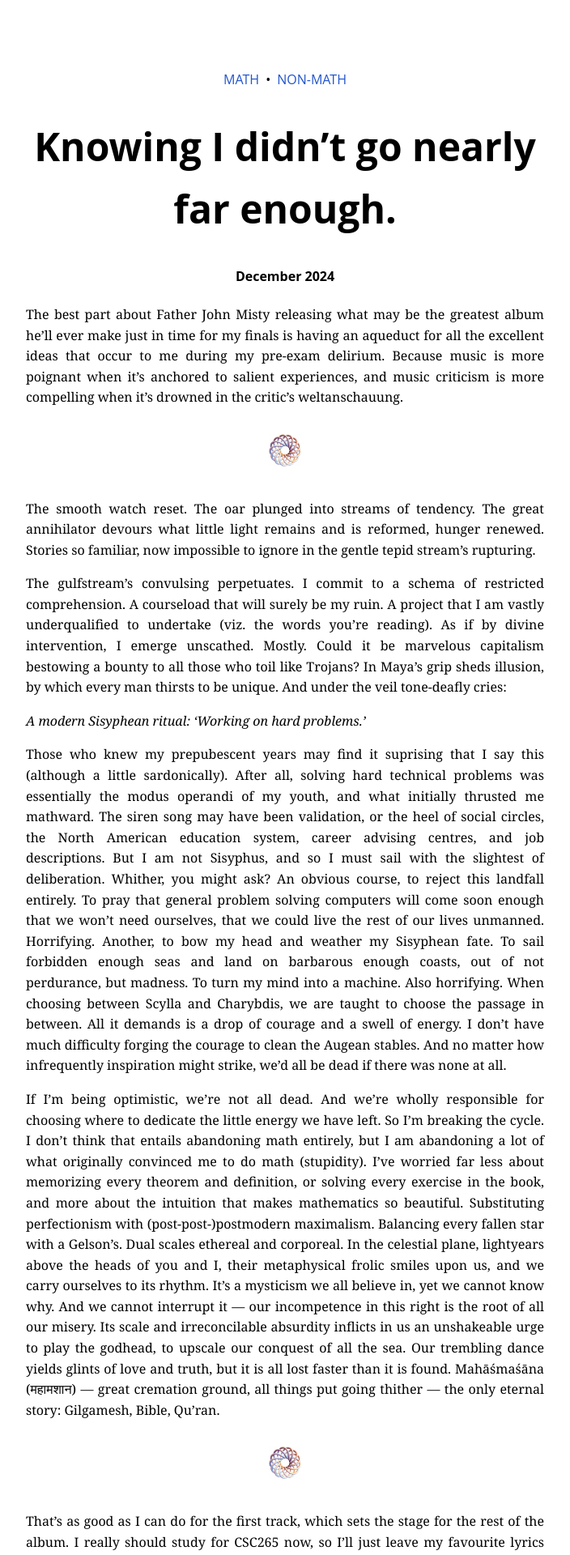
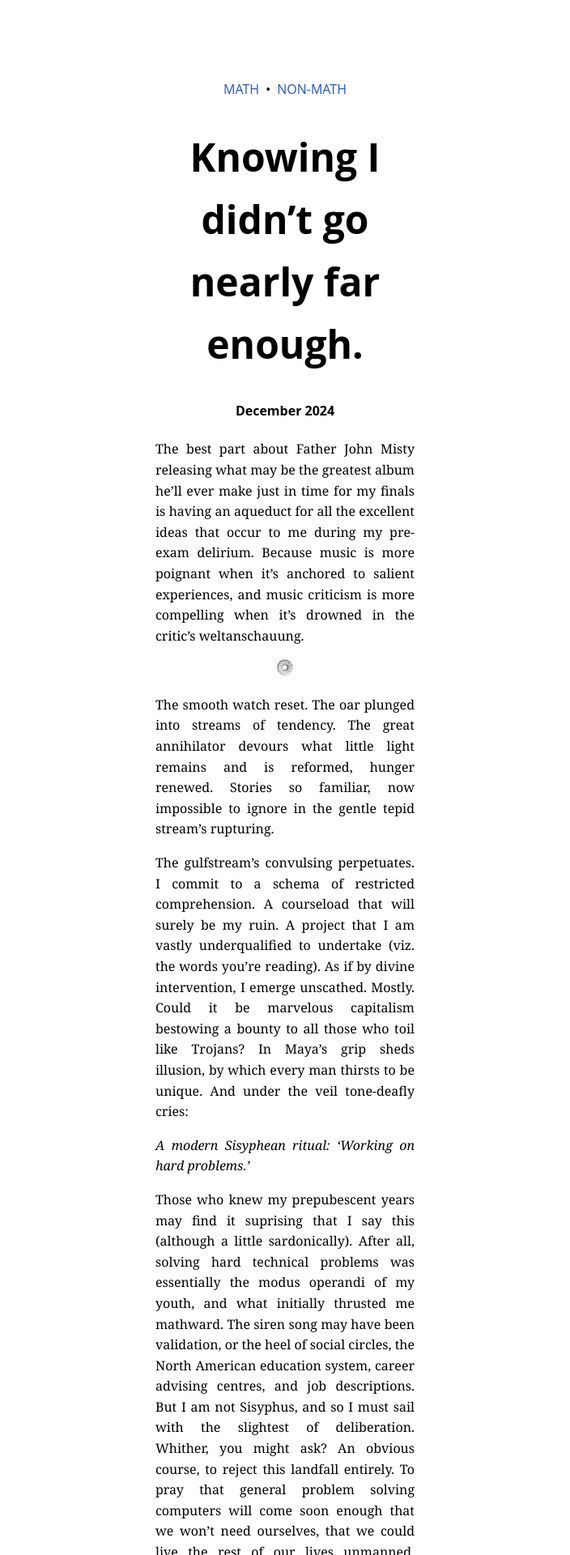
Before and after one commit to williamrygao/williamrygao.github.io, a Jekyll site: the page built from mahashmashana.md, in a window 1280 px wide. Shown: the top 1920 px of the page at 81% size, without its empty margins (288-992 px from the left). Built offline with Jekyll 4.4.1, drawn with Linux system fonts in a browser that asks for light colours.

Commit message:
hr style

```diff
--- a/assets/css/style.css
+++ b/assets/css/style.css
@@ -1,4 +1,4 @@
-body {
+html, body {
   height: 100%;
   margin: 2% 25% 2% 25%;
   font-family: Georgia, serif;
@@ -96,17 +96,17 @@ li {
 hr {
   border: none;
   text-align: center;
-  margin: 2rem 0;
 }
 
 hr::after {
   content: "";
   display: inline-block;
-  width: 40px;
-  height: 40px;
+  width: 20px;
+  height: 20px;
   background-image: url('/assets/images/logo.png');
   background-size: contain;
   background-repeat: no-repeat;
+  filter: grayscale(100%);
 }
 
 footer {
```
